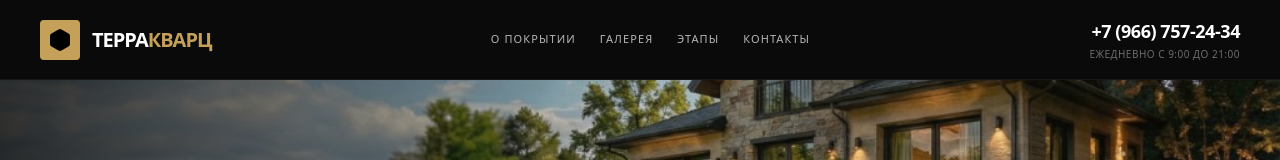
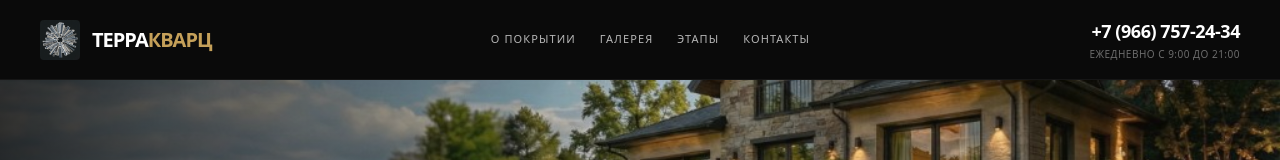
Before and after one commit to savage9peas/growbox, a React (Vite) app: page / in a window 1280 px wide. Shown: the top 160 px of the page. Built offline with nearby package versions, Linux system fonts and the light colour scheme.

Commit message:
style: update website logo

```diff
--- a/src/App.tsx
+++ b/src/App.tsx
@@ -1,7 +1,7 @@
 import React, { useState, useEffect } from 'react';
 import {
   Gem, FileText, CheckCircle, Smartphone,
-  MapPin, Clock, Star, Hexagon, Phone, CalendarHeart, Droplets, Leaf,
+  MapPin, Clock, Star, Phone, CalendarHeart, Droplets, Leaf,
   ShieldCheck, Wrench, Palette, ThumbsUp, Ruler, Wallet, Hammer, Key, X,
   ChevronLeft, ChevronRight
 } from 'lucide-react';
@@ -64,9 +64,11 @@ export default function App() {
       {/* Header — fixed: hero/content need offset so nothing sits under the bar */}
       <header className="fixed top-0 left-0 right-0 z-20 h-20 px-6 lg:px-10 flex items-center justify-between border-b border-white/5 bg-[#0a0a0a]">
         <div className="flex items-center gap-3">
-          <div className="w-10 h-10 bg-[#C5A059] flex items-center justify-center rounded-sm shrink-0">
-            <Hexagon className="w-6 h-6 text-black" fill="currentColor" />
-          </div>
+          <img
+            src="/images/logo/terraquartz-logo.png"
+            alt="Логотип TerraQuartz"
+            className="w-10 h-10 rounded-sm object-cover shrink-0"
+          />
           <span className="text-xl font-bold tracking-tighter uppercase hidden sm:inline-block">
             Терра<span className="text-[#C5A059]">кварц</span>
           </span>
```
Also changed, not shown: public/images/logo/terraquartz-logo.png (added).
